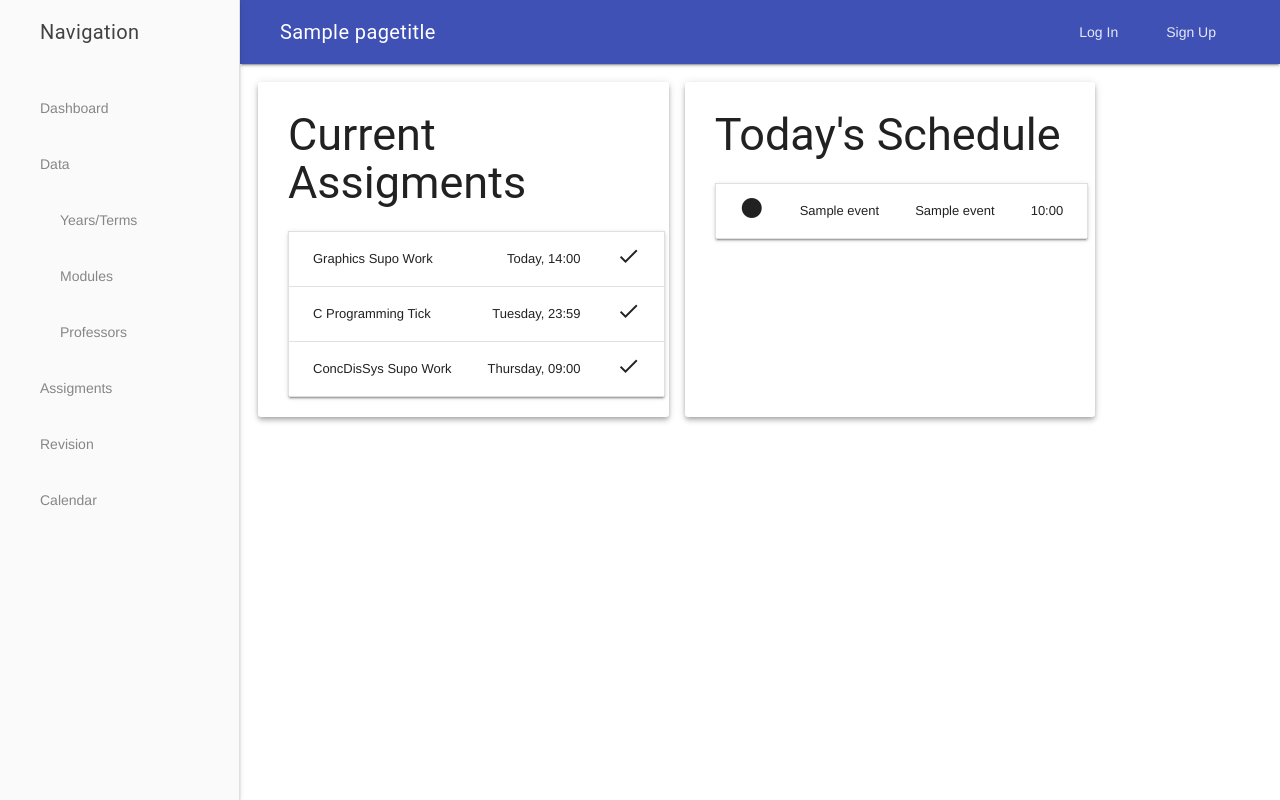
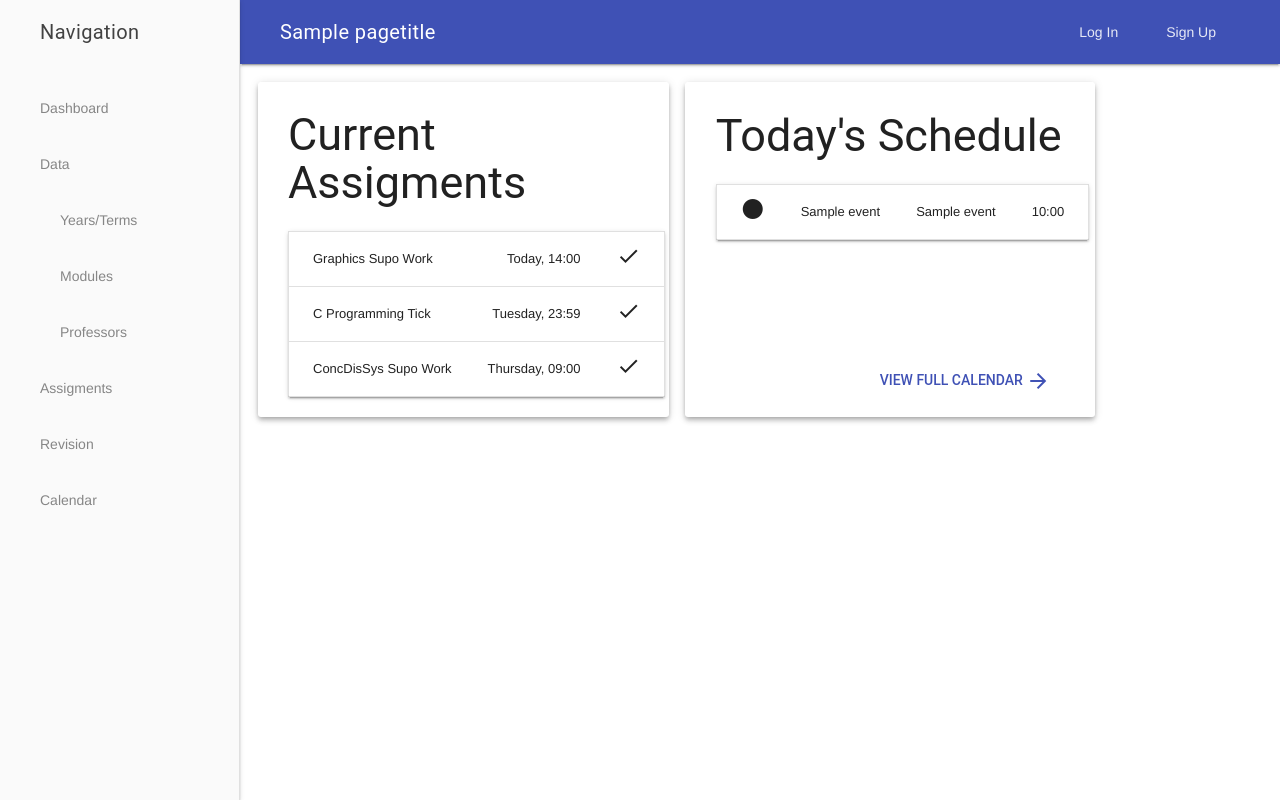
Before and after one commit to c-gaskell/studytracker, a Django app: template website/templates/website/home.html in a window 1280 px wide. Run offline with Django 4.2, Linux system fonts and the light colour scheme; the template is opened without the code that fills it: most values are stand-ins (such as "Sample title", 1, 10 or a date in 2020); style sheets or scripts are compiled from the project's sources; some libraries are stand-ins or nearby versions.

Commit message:
Add more button to homepage events

```diff
--- a/website/static/scss/main.scss
+++ b/website/static/scss/main.scss
@@ -42,18 +42,38 @@ main {
     border-radius: 3px;
 }
 
+.dashboard-card button {
+    margin-top: 10px;
+}
+
+.dashboard-card-wrapper {
+    margin: 0;
+    padding: 0;
+    position: relative;
+    width: 100%;
+    height: 100%;
+    vertical-align: top;
+    border: 1px solid rgba(0,0,0,0);
+}
+
+.dashboard-card-more {
+    position: absolute;
+    bottom: 0;
+    right: 0;
+}
+
 .mdl-grid {
     width: 100vw;
     padding: 0;
     margin: 0;
 }
 
-.dashboard-card > table {
+.dashboard-card table {
     width: 100%;
     border-radius: 2px;
 }
 
-.dashboard-card > table > tr > td {
+.dashboard-card table > tr > td {
     width: max-content;
 }
 
--- a/website/templates/website/home.html
+++ b/website/templates/website/home.html
@@ -24,6 +24,7 @@
         </div>
 
         <div class="mdl-cell mdl-cell--4-col dashboard-card mdl-shadow--4dp">
+            <div class="dashboard-card-wrapper">
                 <h2>Today's Schedule</h2>
                 <table class="mdl-data-table mdl-js-data-table mdl-shadow--2dp">
                     {% for e in events %}
@@ -47,6 +48,11 @@
                     </tr>
                     {% endfor %}
                 </table>
+                <button class="mdl-button mdl-js-button mdl-button--primary dashboard-card-more" style="float: right;">
+                    View Full Calendar
+                    <span class="material-icons">arrow_forward</span>
+                </button>
+            </div>
         </div>
     </div>
 {% endblock content %}
```
Lines whose indentation alone changed are shown as unchanged.
